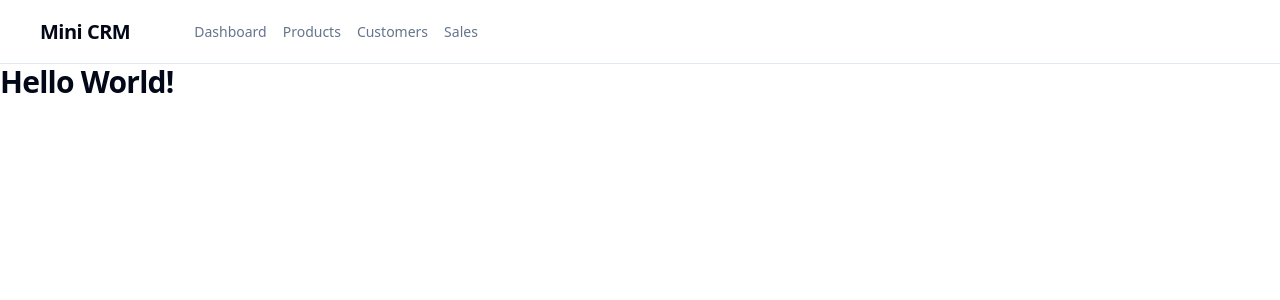
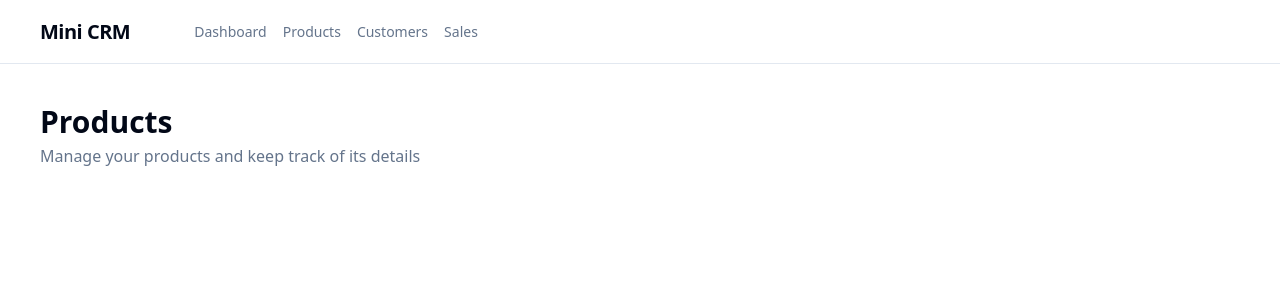
Before and after one commit to enzomazocorodrigues/mini-crm, a React (Vite) app: page / in a window 1280 px wide. Shown: the top 300 px of the page. Built offline with nearby package versions, Linux system fonts and the light colour scheme.

Commit message:
feat: add Products page

```diff
--- a/src/App.jsx
+++ b/src/App.jsx
@@ -1,10 +1,11 @@
 import Navbar from "@/components/Navbar"
+import Products from "@/pages/Products"
 
 function App() {
   return (
     <>
       <Navbar />
-      <h1 className="text-3xl font-bold texte-slate-900 tracking-tight">Hello World!</h1>
+      <Products />
     </>
   )
 }
--- /dev/null
+++ b/src/pages/Products.jsx
@@ -0,0 +1,12 @@
+function Products() {
+  return (
+    <main className="p-10">
+      <div className="flex flex-col gap-1">
+        <h2 className="text-3xl font-semibold">Products</h2>
+        <h3 className="text-slate-500">Manage your products and keep track of its details</h3>
+      </div>
+    </main>
+  )
+}
+
+export default Products
```
